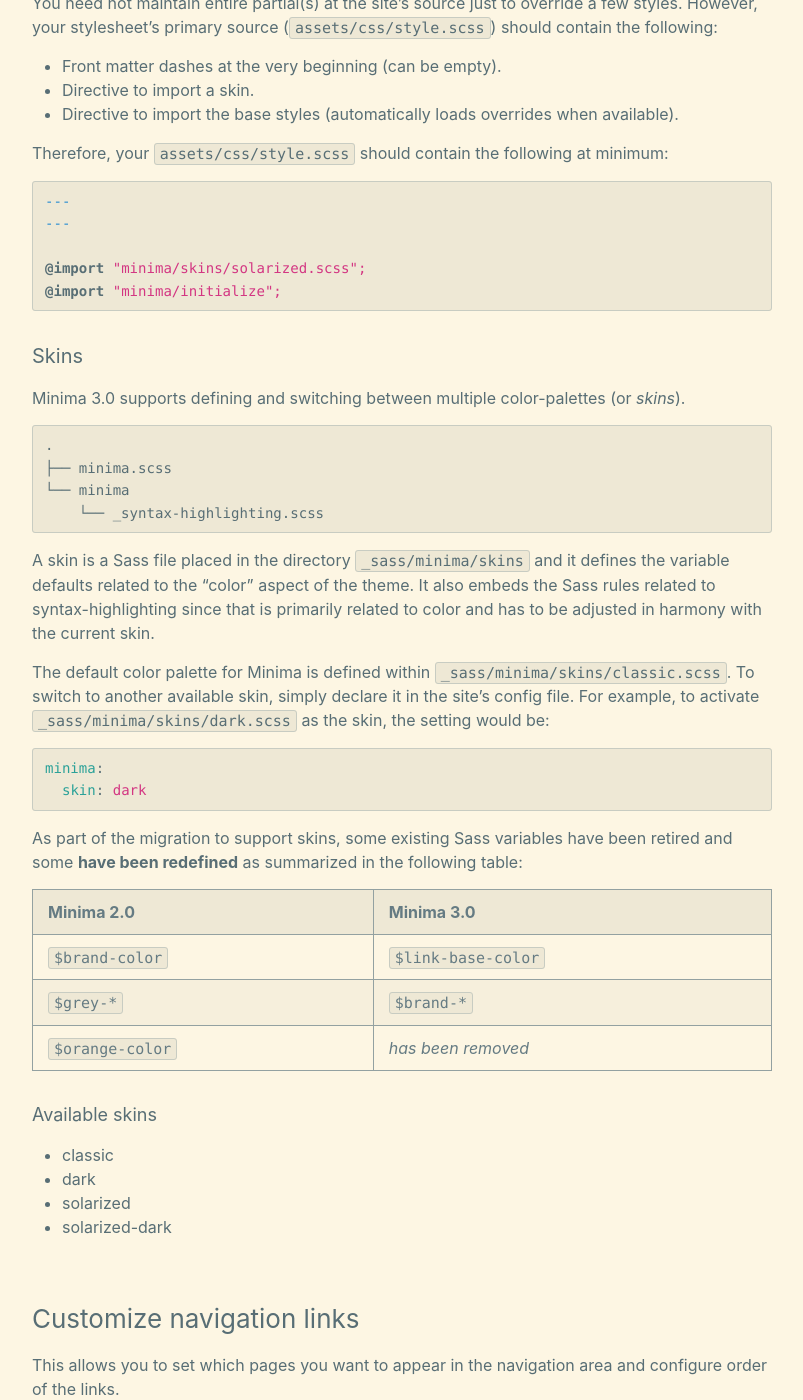
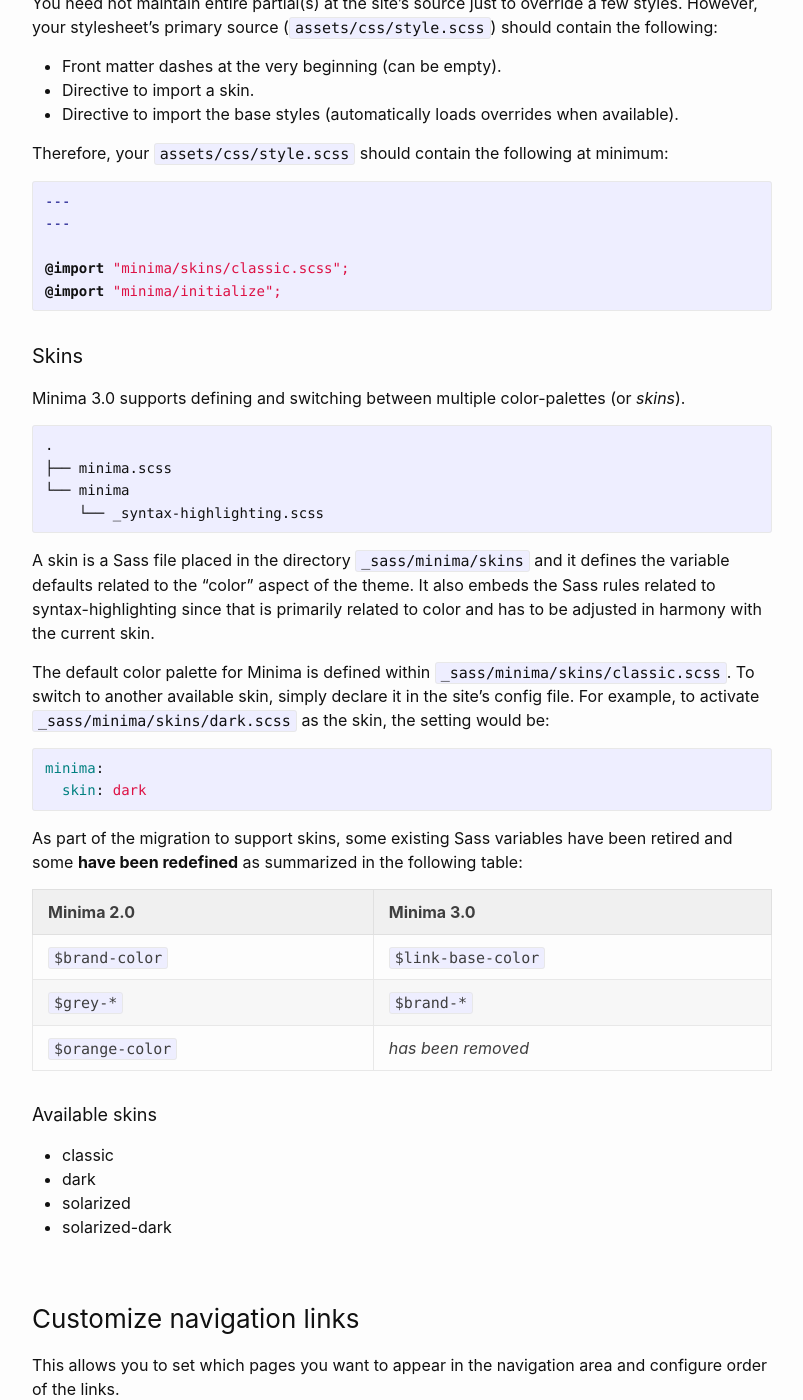
Before and after one commit to nickma101/nickma101.github.io, a Jekyll site: the page built from README0.md, in a window 1280 px wide and 1400 px high, scrolled down 12383 px. Shown: the whole window, without its empty margins (238-1041 px from the left). Built offline with Jekyll 4.4.1, drawn with Linux system fonts in a browser that asks for light colours; our own code applies the rules of GitHub Pages for plain Markdown files.

Commit message:
Update _config.yml

```diff
--- a/_config.yml
+++ b/_config.yml
@@ -12,7 +12,7 @@ show_excerpts: false # set to true to show excerpts on the homepage
 # Minima date format
 # refer to https://shopify.github.io/liquid/filters/date/ if you want to customize this
 minima:
-  skin: solarized.scss
+  skin: classic.scss
 
   header_pages:
    - about.md
```
